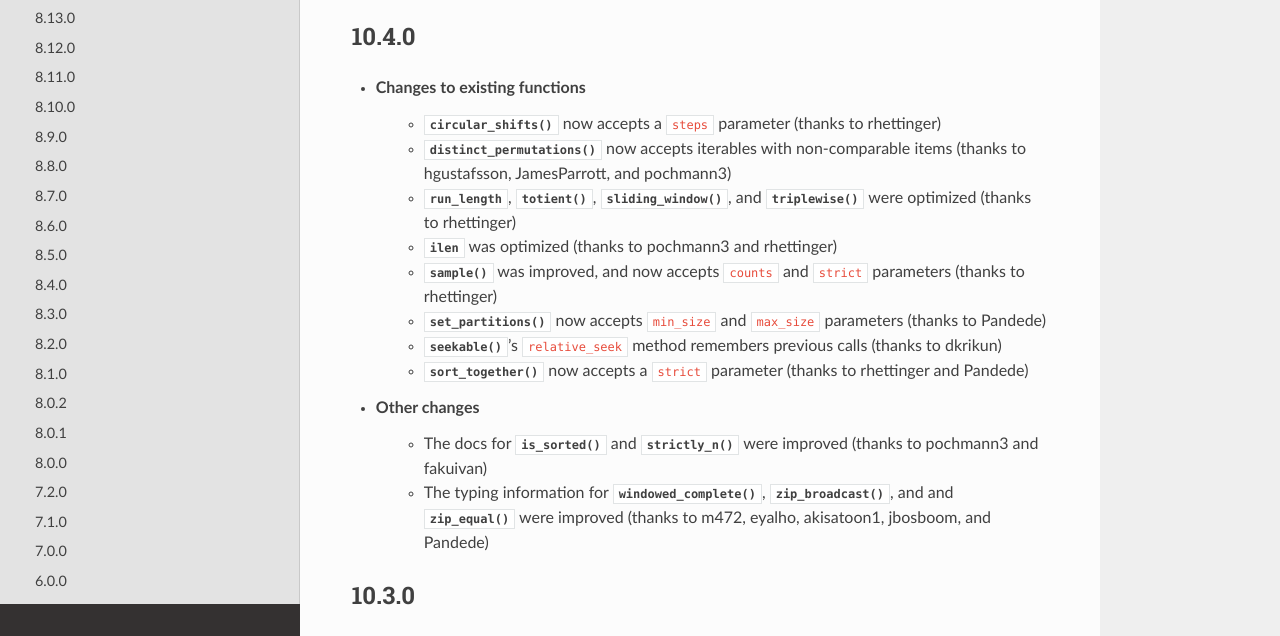
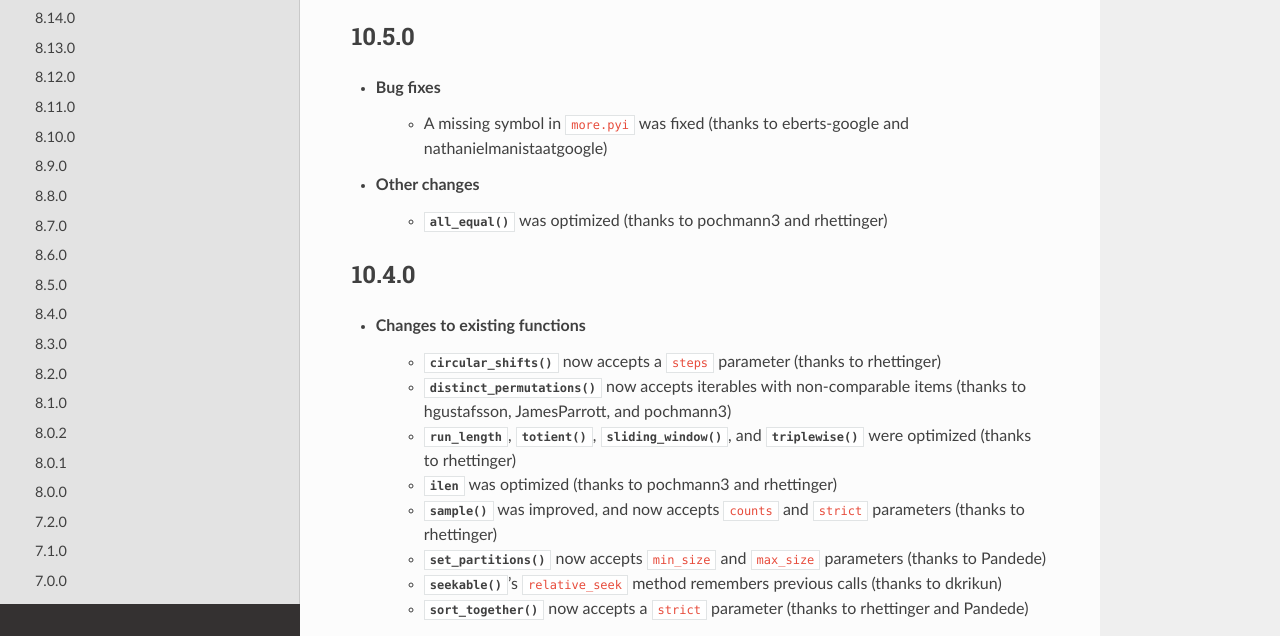
Before and after one commit to more-itertools/more-itertools, a Sphinx documentation site: the page built from docs/versions.rst, in a window 1280 px wide and 900 px high, cut to the strip 264-900 px from the top of the window. Built offline with Sphinx 7.4.7 and the Read the Docs theme 2.0.0, drawn with Linux system fonts in a browser that asks for light colours.

```diff
--- a/docs/versions.rst
+++ b/docs/versions.rst
@@ -4,6 +4,15 @@ Version History
 
 .. automodule:: more_itertools
    :noindex:
+
+10.5.0
+------
+
+* Bug fixes
+    * A missing symbol in ``more.pyi`` was fixed (thanks to eberts-google and nathanielmanistaatgoogle)
+
+* Other changes
+    * :func:`all_equal` was optimized (thanks to pochmann3 and rhettinger)
 
 10.4.0
 ------
```
